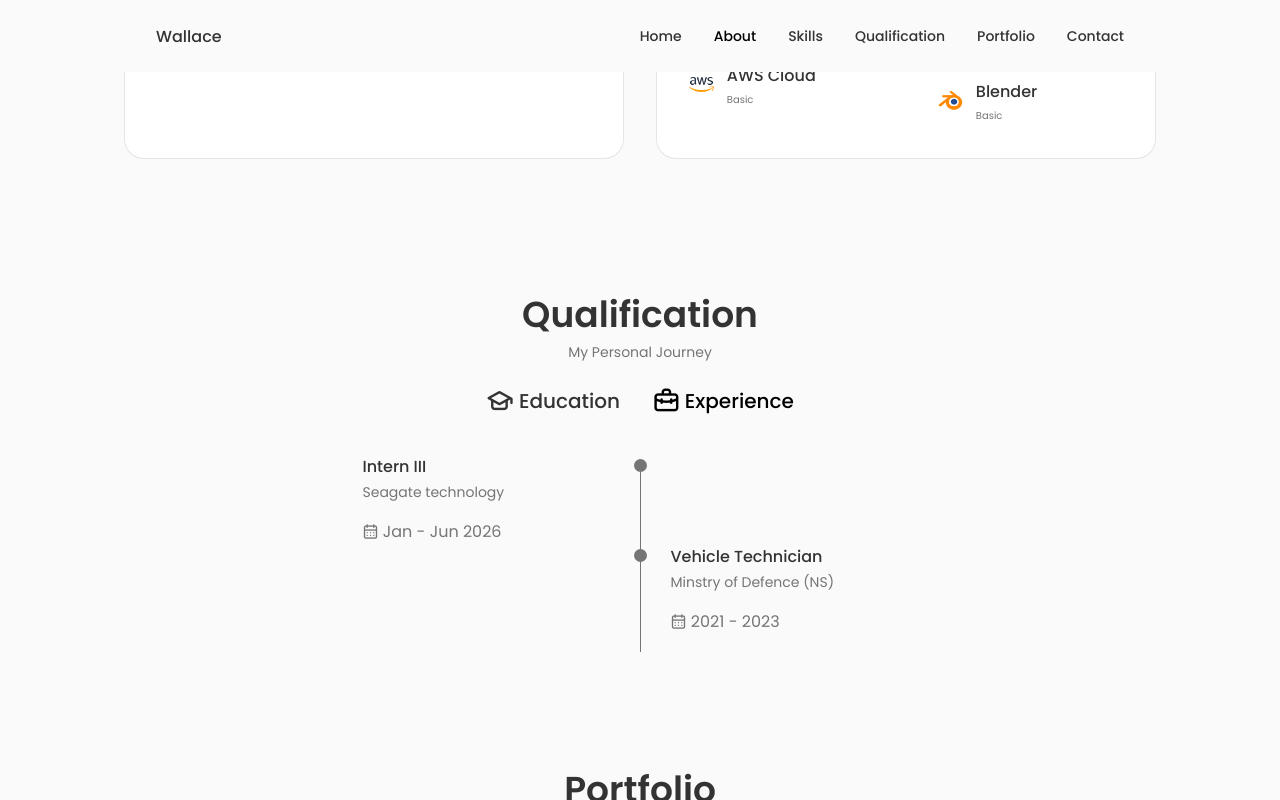
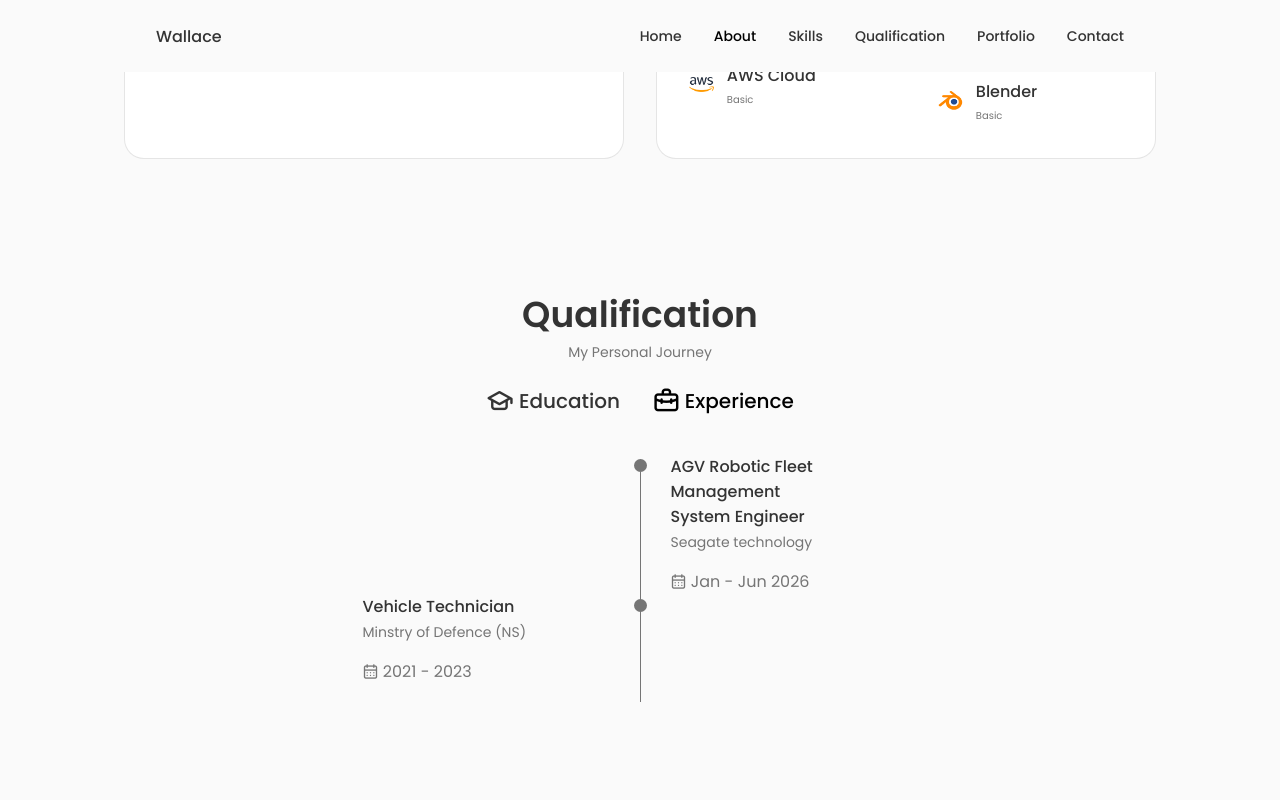
Before and after one commit to wallacepck/wallacepck.github.io, a React (Create React App) app: page / in a window 1280 px wide. Both pictures are taken after a click on the element "Experience". Shown: the part 2056-2856 px from the top of the page. Built offline with nearby package versions, Linux system fonts and the light colour scheme; grey boxes are pictures that could not be loaded.

Commit message:
Update information

```diff
--- a/src/components/qualification/Qualification.jsx
+++ b/src/components/qualification/Qualification.jsx
@@ -94,20 +94,6 @@ const Qualification = () => {
                         : "qualification__content"
                 }>
                     <div className="qualification__data">
-                        <div>
-                            <h3 className="qualification__title">Intern III</h3>
-                            <span className="qualification__subtitle">Seagate technology</span>
-                            <div className="qualification__calender">
-                                <i className="uil uil-calendar-alt"></i> Jan - Jun 2026
-                            </div>
-                        </div>
-                        <div>
-                            <span className="qualification__rounder"></span>
-                            <span className="qualification__line"></span>
-                        </div>
-                    </div>
-
-                    <div className="qualification__data">
                         <div></div>
 
                         <div>
@@ -115,12 +101,28 @@ const Qualification = () => {
                             <span className="qualification__line"></span>
                         </div>
 
+
+                        <div>
+                            <h3 className="qualification__title">AGV Robotic Fleet Management<br></br>System Engineer</h3>
+                            <span className="qualification__subtitle">Seagate technology</span>
+                            <div className="qualification__calender">
+                                <i className="uil uil-calendar-alt"></i> Jan - Jun 2026
+                            </div>
+                        </div>
+                    </div>
+
+                    <div className="qualification__data">
                         <div>
                             <h3 className="qualification__title">Vehicle Technician</h3>
                             <span className="qualification__subtitle">Minstry of Defence (NS)</span>
                             <div className="qualification__calender">
                                 <i className="uil uil-calendar-alt"></i> 2021 - 2023
                             </div>
+                        </div>
+
+                        <div>
+                            <span className="qualification__rounder"></span>
+                            <span className="qualification__line"></span>
                         </div>
                     </div>
                 </div>
--- a/src/components/work/Data.jsx
+++ b/src/components/work/Data.jsx
@@ -6,9 +6,19 @@ import duplo from "../../assets/work_brick.gif";
 import fyp_robot from "../../assets/work_fyp.gif";
 import pose from "../../assets/work_pose.gif";
 import rsaf from "../../assets/work_rsaf.jpg"
-
+import gmm from "../../assets/gmm_mini.gif"
 
 export const projectsData = [
+    {
+      id: -2,
+      image: gmm,
+      title: "Diffusion policy for Navigation",
+      category: "Non-School",
+      backgroundDate: "Oct 2025 - Dec 2025",
+      backgroundTech: "Webots PyTorch, Slurm",
+      backgroundTitle: "Personal Project",
+      background: "Experimented with performance of General Navigation Model policies from NoMaD and FlowNav in a home environment using the Webots Simulator. Additionally, an alternative model architecture was designed, trained and evaluated against these baselines.",
+    },
     {
       id: -1,
       image: uttt,
```
Also changed, not shown: 1 other file (tests, documents, lock files or other folders).
